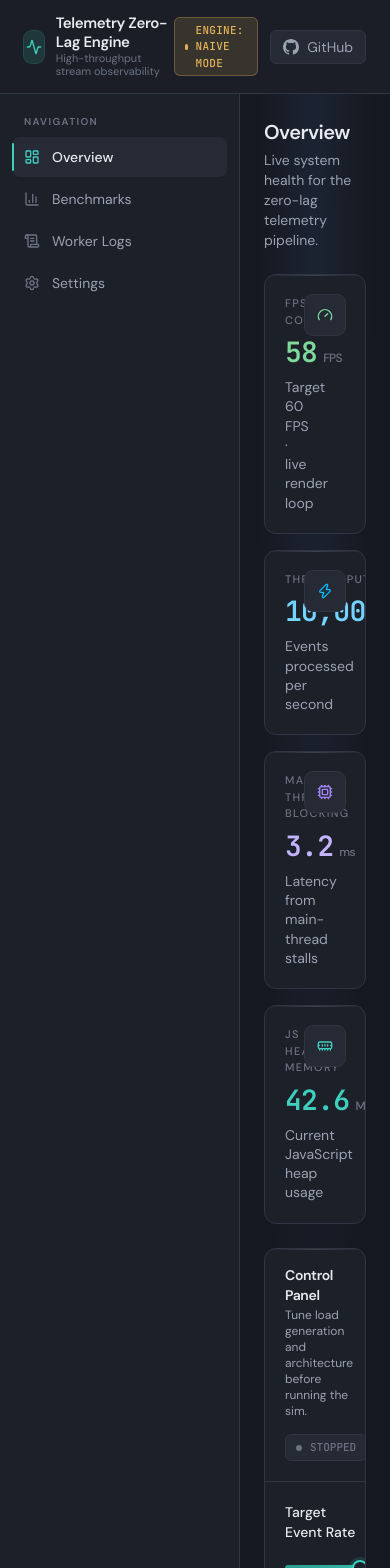
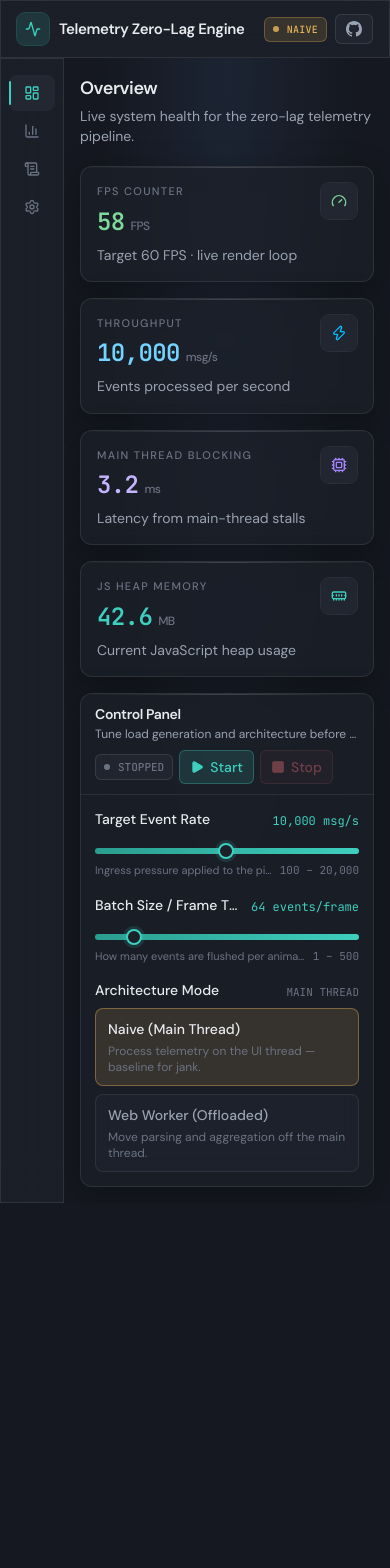
Before and after one commit to Sour3536/telemetry-zero-lag-engine, a React (Vite) app: page / in a window 390 px wide. Shown: the top 1568 px of the page. After the commit the page ends 1203 px from the top, so only its background shows below. Built offline with nearby package versions, Linux system fonts and the light colour scheme.

Commit message:
style: refine theme variables and glassmorphism borders

```diff
--- a/src/App.tsx
+++ b/src/App.tsx
@@ -48,32 +48,34 @@ function App() {
   const page = PAGE_COPY[activeNav]
 
   return (
-    <div className="grid min-h-svh grid-cols-[240px_1fr] grid-rows-[auto_1fr] bg-canvas font-sans text-ink">
+    <div className="grid min-h-svh grid-cols-[64px_minmax(0,1fr)] grid-rows-[auto_1fr] bg-canvas font-sans text-ink sm:grid-cols-[220px_minmax(0,1fr)]">
       <Header engineMode={controls.engineMode} />
       <Sidebar activeItem={activeNav} onNavigate={setActiveNav} />
-      <main className="overflow-auto bg-[radial-gradient(ellipse_at_top,_#1c2433_0%,_var(--color-canvas)_55%)] p-6 md:p-8">
-        <div className="mb-6 flex items-end justify-between gap-4">
-          <div>
-            <h2 className="text-xl font-semibold tracking-tight text-ink">
+      <main className="min-w-0 overflow-auto bg-[radial-gradient(ellipse_at_top,#1c2433_0%,var(--color-canvas)_55%)] p-4 sm:p-6 md:p-8">
+        <div className="mb-5 flex min-w-0 items-end justify-between gap-3 sm:mb-6 sm:gap-4">
+          <div className="min-w-0">
+            <h2 className="truncate text-lg font-semibold tracking-tight text-ink sm:text-xl">
               {page.title}
             </h2>
-            <p className="mt-1 max-w-xl text-sm text-ink-soft">{page.description}</p>
+            <p className="mt-1 line-clamp-2 max-w-xl text-sm text-ink-soft">
+              {page.description}
+            </p>
           </div>
           {activeNav === 'overview' ? (
-            <p className="hidden font-mono text-[11px] text-ink-muted sm:block">
+            <p className="hidden shrink-0 font-mono text-[11px] text-ink-muted md:block">
               SAMPLE RATE · 16ms
             </p>
           ) : null}
         </div>
 
         {activeNav === 'overview' && (
-          <div className="space-y-6">
+          <div className="min-w-0 space-y-4 sm:space-y-6">
             <MetricsGrid metrics={metrics} />
             <ControlPanel controls={controls} onChange={setControls} />
           </div>
         )}
         {activeNav !== 'overview' && (
-          <div className="rounded-xl border border-dashed border-line bg-panel/60 px-6 py-16 text-center">
+          <div className="glass-panel rounded-xl border-dashed px-4 py-14 text-center sm:px-6 sm:py-16">
             <p className="text-sm text-ink-soft">
               {page.title} view coming next — scaffolding is ready.
             </p>
--- a/src/components/Header.tsx
+++ b/src/components/Header.tsx
@@ -9,6 +9,12 @@ function statusLabel(mode: EngineMode): string {
   if (mode === 'worker') return 'ENGINE: WORKER MODE'
   if (mode === 'offscreen') return 'ENGINE: OFFSCREEN MODE'
   return 'ENGINE: NAIVE MODE'
+}
+
+function statusLabelShort(mode: EngineMode): string {
+  if (mode === 'worker') return 'WORKER'
+  if (mode === 'offscreen') return 'OFFSCREEN'
+  return 'NAIVE'
 }
 
 function GitHubIcon({ className }: { className?: string }) {
@@ -28,46 +34,48 @@ export function Header({ engineMode }: HeaderProps) {
   const isWorker = engineMode === 'worker'
 
   return (
-    <header className="col-span-full flex items-center justify-between border-b border-line bg-panel/90 px-6 py-3.5 backdrop-blur-md">
-      <div className="flex items-center gap-3">
-        <div className="flex h-8 w-8 items-center justify-center rounded-lg bg-accent-glow ring-1 ring-accent/25">
+    <header className="glass-panel-strong col-span-full flex min-w-0 items-center justify-between gap-3 border-b border-white/8 px-4 py-3 sm:px-6 sm:py-3.5">
+      <div className="flex min-w-0 items-center gap-2.5 sm:gap-3">
+        <div className="flex h-8 w-8 shrink-0 items-center justify-center rounded-lg bg-accent-glow ring-1 ring-accent/25">
           <Activity className="h-4 w-4 text-accent" aria-hidden="true" />
         </div>
-        <div className="leading-tight">
-          <h1 className="text-[15px] font-semibold tracking-tight text-ink">
+        <div className="min-w-0 leading-tight">
+          <h1 className="truncate text-[15px] font-semibold tracking-tight text-ink">
             Telemetry Zero-Lag Engine
           </h1>
-          <p className="text-[11px] text-ink-muted">
+          <p className="hidden truncate text-[11px] text-ink-muted sm:block">
             High-throughput stream observability
           </p>
         </div>
       </div>
 
-      <div className="flex items-center gap-3">
+      <div className="flex shrink-0 items-center gap-2 sm:gap-3">
         <span
-          className={`inline-flex items-center gap-2 rounded-md border px-2.5 py-1 font-mono text-[11px] font-medium tracking-wide ${
+          className={`inline-flex max-w-[9.5rem] items-center gap-2 truncate rounded-md border px-2 py-1 font-mono text-[10px] font-medium tracking-wide sm:max-w-none sm:px-2.5 sm:text-[11px] ${
             isWorker
               ? 'border-accent/30 bg-accent-glow text-accent'
               : 'border-warn/30 bg-warn-glow text-warn'
           }`}
+          title={statusLabel(engineMode)}
         >
           <span
-            className={`h-1.5 w-1.5 animate-pulse rounded-full ${
+            className={`h-1.5 w-1.5 shrink-0 animate-pulse rounded-full ${
               isWorker ? 'bg-accent' : 'bg-warn'
             }`}
             aria-hidden="true"
           />
-          {statusLabel(engineMode)}
+          <span className="sm:hidden">{statusLabelShort(engineMode)}</span>
+          <span className="hidden sm:inline">{statusLabel(engineMode)}</span>
         </span>
 
         <a
           href="https://github.com/Sour3536/telemetry-zero-lag-engine"
           target="_blank"
           rel="noopener noreferrer"
-          className="inline-flex items-center gap-2 rounded-md border border-line bg-elevated px-3 py-1.5 text-sm text-ink-soft transition-colors hover:border-line-strong hover:text-ink"
+          className="inline-flex items-center gap-2 rounded-md border border-white/10 bg-elevated/70 px-2.5 py-1.5 text-sm text-ink-soft transition-colors hover:border-white/16 hover:bg-elevated hover:text-ink sm:px-3"
         >
-          <GitHubIcon className="h-4 w-4" />
-          GitHub
+          <GitHubIcon className="h-4 w-4 shrink-0" />
+          <span className="hidden sm:inline">GitHub</span>
         </a>
       </div>
     </header>
--- a/src/components/Sidebar.tsx
+++ b/src/components/Sidebar.tsx
@@ -31,8 +31,8 @@ export function Sidebar({
   onNavigate,
 }: SidebarProps) {
   return (
-    <aside className="flex flex-col border-r border-line bg-panel px-3 py-5">
-      <p className="mb-2 px-3 text-[10px] font-semibold uppercase tracking-[0.14em] text-ink-muted">
+    <aside className="glass-panel-strong flex min-w-0 flex-col border-r border-white/8 px-2 py-4 sm:px-3 sm:py-5">
+      <p className="mb-2 hidden px-3 text-[10px] font-semibold uppercase tracking-[0.14em] text-ink-muted sm:block">
         Navigation
       </p>
       <nav aria-label="Primary" className="flex flex-col gap-0.5">
@@ -42,12 +42,13 @@ export function Sidebar({
             <button
               key={id}
               type="button"
+              title={label}
               onClick={() => onNavigate?.(id)}
               aria-current={isActive ? 'page' : undefined}
-              className={`relative flex items-center gap-3 rounded-lg px-3 py-2.5 text-left text-sm transition-colors ${
+              className={`relative flex items-center justify-center gap-3 rounded-lg px-2 py-2.5 text-left text-sm transition-colors duration-150 sm:justify-start sm:px-3 ${
                 isActive
-                  ? 'bg-elevated font-medium text-ink'
-                  : 'text-ink-soft hover:bg-elevated/60 hover:text-ink'
+                  ? 'bg-elevated/80 font-medium text-ink'
+                  : 'text-ink-soft hover:bg-elevated/50 hover:text-ink'
               }`}
             >
               {isActive ? (
@@ -60,7 +61,7 @@ export function Sidebar({
                 className={`h-4 w-4 shrink-0 ${isActive ? 'text-accent' : 'text-ink-muted'}`}
                 aria-hidden="true"
               />
-              {label}
+              <span className="hidden truncate sm:inline">{label}</span>
             </button>
           )
         })}
--- a/src/components/controls/ControlPanel.tsx
+++ b/src/components/controls/ControlPanel.tsx
@@ -44,12 +44,12 @@ function SliderField({
   hint: string
 }) {
   return (
-    <div className="space-y-3">
-      <div className="flex items-end justify-between gap-3">
-        <label htmlFor={id} className="text-sm font-medium text-ink">
+    <div className="min-w-0 space-y-2">
+      <div className="flex min-w-0 items-end justify-between gap-2">
+        <label htmlFor={id} className="truncate text-sm font-medium text-ink">
           {label}
         </label>
-        <span className="font-mono text-xs text-accent">{valueLabel}</span>
+        <span className="shrink-0 font-mono text-xs text-accent">{valueLabel}</span>
       </div>
       <input
         id={id}
@@ -61,9 +61,9 @@ function SliderField({
         onChange={(event) => onChange(Number(event.target.value))}
         className="control-slider w-full"
       />
-      <div className="flex items-center justify-between text-[11px] text-ink-muted">
-        <span>{hint}</span>
-        <span className="font-mono">
+      <div className="flex min-w-0 items-center justify-between gap-2 text-[11px] text-ink-muted">
+        <span className="min-w-0 truncate">{hint}</span>
+        <span className="shrink-0 font-mono">
           {formatRate(min)} – {formatRate(max)}
         </span>
       </div>
@@ -83,29 +83,24 @@ export function ControlPanel({ controls, onChange }: ControlPanelProps) {
   return (
     <section
       aria-label="Simulation controls"
-      className="relative overflow-hidden rounded-xl border border-line bg-panel"
+      className="glass-panel glass-sheen relative overflow-hidden rounded-xl"
     >
-      <div
-        className="pointer-events-none absolute inset-x-0 top-0 h-px bg-linear-to-r from-transparent via-white/15 to-transparent"
-        aria-hidden="true"
-      />
-
-      <div className="flex flex-wrap items-center justify-between gap-3 border-b border-line px-5 py-4">
-        <div>
+      <div className="flex flex-wrap items-center justify-between gap-2 border-b border-white/8 px-3.5 py-2.5 sm:px-4 sm:py-3">
+        <div className="min-w-0">
           <h3 className="text-sm font-semibold tracking-tight text-ink">
             Control Panel
           </h3>
-          <p className="mt-0.5 text-xs text-ink-soft">
+          <p className="mt-0.5 truncate text-xs text-ink-soft">
             Tune load generation and architecture before running the sim.
           </p>
         </div>
 
-        <div className="flex items-center gap-2">
+        <div className="flex shrink-0 flex-wrap items-center gap-1.5 sm:gap-2">
           <span
-            className={`inline-flex items-center gap-2 rounded-md border px-2.5 py-1 font-mono text-[11px] font-medium ${
+            className={`inline-flex items-center gap-2 rounded-md border px-2 py-1 font-mono text-[11px] font-medium ${
               isRunning
                 ? 'border-success/30 bg-success/10 text-success'
-                : 'border-line bg-elevated text-ink-muted'
+                : 'border-white/10 bg-elevated/70 text-ink-muted'
             }`}
           >
             <span
@@ -121,7 +116,7 @@ export function ControlPanel({ controls, onChange }: ControlPanelProps) {
             type="button"
             onClick={() => patch({ isRunning: true })}
             disabled={isRunning}
-            className="inline-flex items-center gap-2 rounded-md border border-accent/30 bg-accent-glow px-3 py-1.5 text-sm font-medium text-accent transition-colors hover:bg-accent/20 disabled:cursor-not-allowed disabled:opacity-40"
+            className="inline-flex items-center gap-1.5 rounded-md border border-accent/30 bg-accent-glow px-2.5 py-1.5 text-sm font-medium text-accent transition-colors hover:bg-accent/20 disabled:cursor-not-allowed disabled:opacity-40"
           >
             <Play className="h-3.5 w-3.5 fill-current" aria-hidden="true" />
             Start
@@ -131,7 +126,7 @@ export function ControlPanel({ controls, onChange }: ControlPanelProps) {
             type="button"
             onClick={() => patch({ isRunning: false })}
             disabled={!isRunning}
-            className="inline-flex items-center gap-2 rounded-md border border-danger/30 bg-danger/10 px-3 py-1.5 text-sm font-medium text-danger transition-colors hover:bg-danger/15 disabled:cursor-not-allowed disabled:opacity-40"
+            className="inline-flex items-center gap-1.5 rounded-md border border-danger/30 bg-danger/10 px-2.5 py-1.5 text-sm font-medium text-danger transition-colors hover:bg-danger/15 disabled:cursor-not-allowed disabled:opacity-40"
           >
             <Square className="h-3.5 w-3.5 fill-current" aria-hidden="true" />
             Stop
@@ -139,7 +134,7 @@ export function ControlPanel({ controls, onChange }: ControlPanelProps) {
         </div>
       </div>
 
-      <div className="grid gap-6 p-5 lg:grid-cols-2">
+      <div className="grid gap-4 p-3.5 sm:gap-5 sm:p-4 lg:grid-cols-2">
         <SliderField
           id="target-event-rate"
           label="Target Event Rate"
@@ -164,12 +159,15 @@ export function ControlPanel({ controls, onChange }: ControlPanelProps) {
           hint="How many events are flushed per animation frame"
         />
 
-        <div className="space-y-3 lg:col-span-2">
-          <div className="flex items-end justify-between gap-3">
-            <p className="text-sm font-medium text-ink" id="architecture-mode-label">
+        <div className="min-w-0 space-y-2 lg:col-span-2">
+          <div className="flex min-w-0 items-end justify-between gap-2">
+            <p
+              className="truncate text-sm font-medium text-ink"
+              id="architecture-mode-label"
+            >
               Architecture Mode
             </p>
-            <span className="font-mono text-[11px] text-ink-muted">
+            <span className="shrink-0 font-mono text-[11px] text-ink-muted">
               {architectureMode === 'naive' ? 'MAIN THREAD' : 'OFFLOADED'}
             </span>
           </div>
@@ -183,14 +181,16 @@ export function ControlPanel({ controls, onChange }: ControlPanelProps) {
               type="button"
               onClick={() => patch({ engineMode: 'naive' })}
               aria-pressed={architectureMode === 'naive'}
-              className={`rounded-lg border px-4 py-3 text-left transition-colors ${
+              className={`rounded-lg border px-3 py-2.5 text-left transition-colors duration-150 ${
                 architectureMode === 'naive'
                   ? 'border-warn/40 bg-warn-glow text-ink'
-                  : 'border-line bg-elevated/50 text-ink-soft hover:border-line-strong hover:text-ink'
+                  : 'border-white/8 bg-elevated/40 text-ink-soft hover:border-white/14 hover:text-ink'
               }`}
             >
-              <span className="block text-sm font-medium">Naive (Main Thread)</span>
-              <span className="mt-1 block text-xs text-ink-muted">
+              <span className="block truncate text-sm font-medium">
+                Naive (Main Thread)
+              </span>
+              <span className="mt-1 line-clamp-2 block text-xs text-ink-muted">
                 Process telemetry on the UI thread — baseline for jank.
               </span>
             </button>
@@ -199,16 +199,16 @@ export function ControlPanel({ controls, onChange }: ControlPanelProps) {
               type="button"
               onClick={() => patch({ engineMode: 'worker' })}
               aria-pressed={architectureMode === 'worker'}
-              className={`rounded-lg border px-4 py-3 text-left transition-colors ${
+              className={`rounded-lg border px-3 py-2.5 text-left transition-colors duration-150 ${
                 architectureMode === 'worker'
                   ? 'border-accent/40 bg-accent-glow text-ink'
-                  : 'border-line bg-elevated/50 text-ink-soft hover:border-line-strong hover:text-ink'
+                  : 'border-white/8 bg-elevated/40 text-ink-soft hover:border-white/14 hover:text-ink'
               }`}
             >
-              <span className="block text-sm font-medium">
+              <span className="block truncate text-sm font-medium">
                 Web Worker (Offloaded)
               </span>
-              <span className="mt-1 block text-xs text-ink-muted">
+              <span className="mt-1 line-clamp-2 block text-xs text-ink-muted">
                 Move parsing and aggregation off the main thread.
               </span>
             </button>
--- a/src/components/metrics/MetricCard.tsx
+++ b/src/components/metrics/MetricCard.tsx
@@ -20,31 +20,28 @@ export function MetricCard({
   iconClassName = 'text-accent',
 }: MetricCardProps) {
   return (
-    <article className="group relative overflow-hidden rounded-xl border border-line bg-panel p-5 transition-colors hover:border-line-strong">
-      <div
-        className="pointer-events-none absolute inset-x-0 top-0 h-px bg-linear-to-r from-transparent via-white/15 to-transparent"
-        aria-hidden="true"
-      />
-
+    <article className="metric-card glass-sheen group relative overflow-hidden rounded-xl p-4 sm:p-5">
       <div className="flex items-start justify-between gap-3">
-        <div className="min-w-0">
-          <p className="text-[11px] font-medium uppercase tracking-[0.12em] text-ink-muted">
+        <div className="min-w-0 flex-1">
+          <p className="truncate text-[11px] font-medium uppercase tracking-[0.12em] text-ink-muted">
             {title}
           </p>
           <p
-            className={`mt-2.5 flex items-baseline gap-1.5 font-mono text-[1.75rem] font-semibold leading-none tracking-tight ${valueClassName}`}
+            className={`mt-2.5 flex min-w-0 flex-wrap items-baseline gap-x-1.5 gap-y-0.5 font-mono text-2xl font-semibold leading-none tracking-tight sm:text-[1.75rem] ${valueClassName}`}
           >
-            <span>{value}</span>
+            <span className="min-w-0 truncate">{value}</span>
             {unit ? (
-              <span className="font-sans text-xs font-medium text-ink-muted">
+              <span className="shrink-0 font-sans text-xs font-medium text-ink-muted">
                 {unit}
               </span>
             ) : null}
           </p>
-          <p className="mt-3 text-sm leading-snug text-ink-soft">{description}</p>
+          <p className="mt-3 line-clamp-2 text-sm leading-snug text-ink-soft">
+            {description}
+          </p>
         </div>
 
-        <div className="flex h-10 w-10 shrink-0 items-center justify-center rounded-lg bg-elevated ring-1 ring-line">
+        <div className="flex h-9 w-9 shrink-0 items-center justify-center rounded-lg bg-elevated/70 ring-1 ring-white/8 transition-colors duration-200 group-hover:bg-elevated group-hover:ring-white/12 sm:h-10 sm:w-10">
           <Icon className={`h-4 w-4 ${iconClassName}`} aria-hidden="true" />
         </div>
       </div>
--- a/src/index.css
+++ b/src/index.css
@@ -31,6 +31,14 @@
   text-rendering: optimizeLegibility;
   -webkit-font-smoothing: antialiased;
   -moz-osx-font-smoothing: grayscale;
+
+  --glass-bg: color-mix(in oklab, var(--color-panel) 72%, transparent);
+  --glass-bg-strong: color-mix(in oklab, var(--color-panel) 88%, transparent);
+  --glass-elevated: color-mix(in oklab, var(--color-elevated) 70%, transparent);
+  --glass-border: color-mix(in oklab, white 9%, transparent);
+  --glass-highlight: color-mix(in oklab, white 16%, transparent);
+  --glass-shadow: 0 8px 32px color-mix(in oklab, black 28%, transparent);
+  --glass-shadow-hover: 0 12px 40px color-mix(in oklab, black 36%, transparent);
 }
 
 #root {
@@ -46,6 +54,56 @@ body {
 *:focus-visible {
   outline: 2px solid var(--color-accent);
   outline-offset: 2px;
+}
+
+.glass-panel {
+  background: var(--glass-bg);
+  border: 1px solid var(--glass-border);
+  box-shadow: var(--glass-shadow);
+  backdrop-filter: blur(16px) saturate(1.2);
+  -webkit-backdrop-filter: blur(16px) saturate(1.2);
+}
+
+.glass-panel-strong {
+  background: var(--glass-bg-strong);
+  border: 1px solid var(--glass-border);
+  backdrop-filter: blur(20px) saturate(1.25);
+  -webkit-backdrop-filter: blur(20px) saturate(1.25);
+}
+
+.glass-sheen::before {
+  content: "";
+  pointer-events: none;
+  position: absolute;
+  inset-inline: 0;
+  top: 0;
+  height: 1px;
+  background: linear-gradient(
+    90deg,
+    transparent,
+    var(--glass-highlight),
+    transparent
+  );
+}
+
+.metric-card {
+  background: var(--glass-bg);
+  border: 1px solid var(--glass-border);
+  box-shadow: var(--glass-shadow);
+  backdrop-filter: blur(14px) saturate(1.15);
+  -webkit-backdrop-filter: blur(14px) saturate(1.15);
+  transition:
+    transform 180ms ease,
+    border-color 180ms ease,
+    box-shadow 180ms ease,
+    background-color 180ms ease;
+}
+
+.metric-card:hover {
+  transform: translateY(-2px);
+  border-color: color-mix(in oklab, white 16%, transparent);
+  background: color-mix(in oklab, var(--color-panel) 82%, transparent);
+  box-shadow: var(--glass-shadow-hover);
 }
 
 .control-slider {
```
